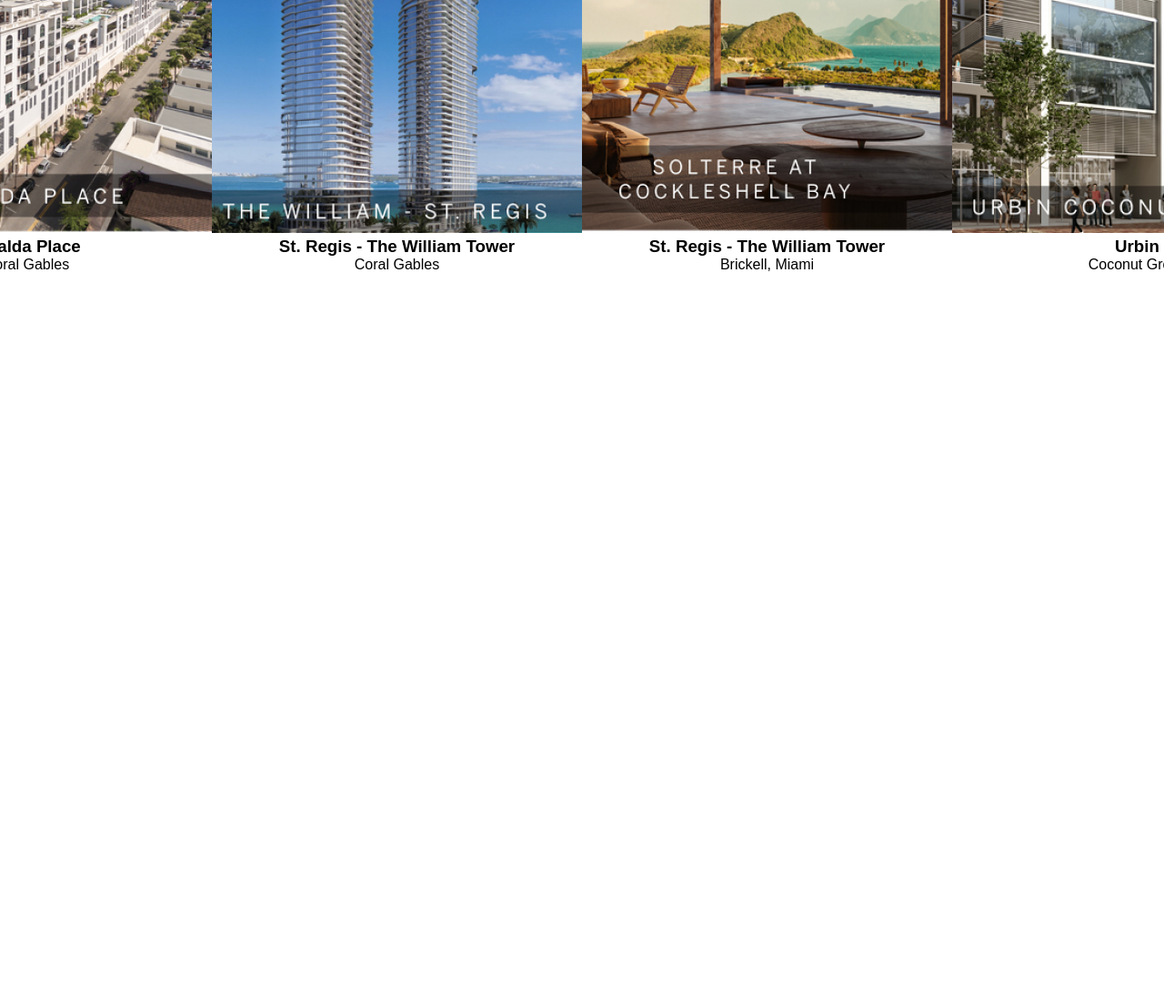
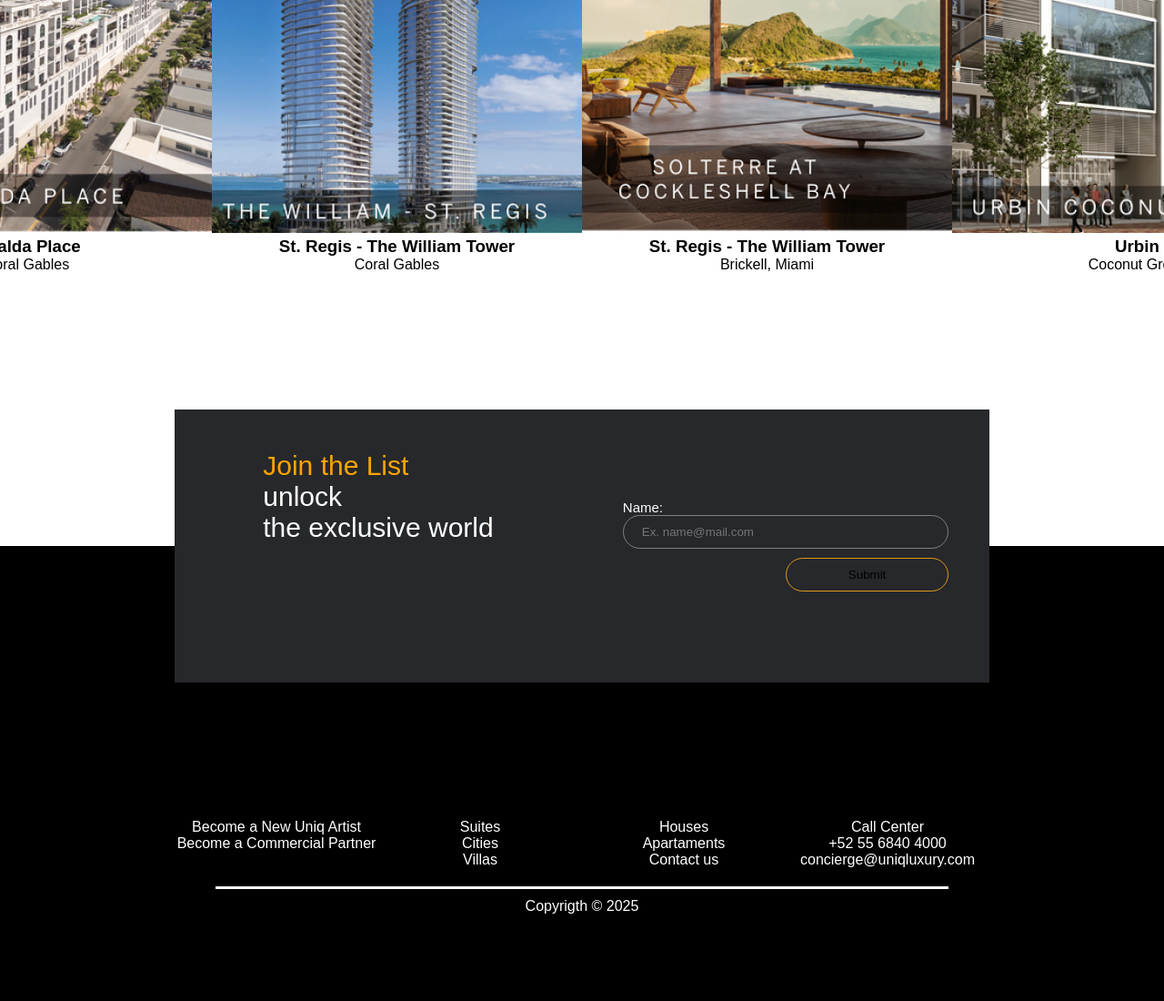
Before and after one commit to amzapata3/Landing-Page-_Angela-Zapata, a plain HTML site: page index.html in a window 1280 px wide. Shown: the part 2148-3248 px from the top of the page at 91% size. Before the commit the page ends 2448 px from the top, so only its background shows below. Drawn offline with Linux system fonts and the light colour scheme.

Commit message:
actualizacion landing Page

```diff
--- a/index.html
+++ b/index.html
@@ -161,10 +161,60 @@
 </div>
 
 <!--footer-->
-<div class="footer">
+<footer>
+    <div class="gris">
+        <div>
+         <p id="text-footer">
+            <span>Join the List</span>
+            <br/>
+             unlock <br/>
+             the exclusive world
+        </p>
+    </div>
 
+    <div class="segunda">
+        <p>Name:</p>
+        <input type="text" placeholder="Ex. name@mail.com">
+        <button class="btn2">Submit</button>
+    </div>
+    </div> <!--aqui se cierra la clase gris-->
+    <div class="Negro">
+        <div class="enlaces">
+            <div class="primera">
+                <ul>
+                    <li>Become a New Uniq Artist</li>
+                    <li>Become a Commercial Partner</li>
+                </ul>
+            </div>
+            <div class="centro">
+                <ul>
+                    <li>Suites</li>
+                    <li>Cities</li>
+                    <li>Villas</li>
+                </ul>
+            </div>
+            <div class="centro">
+                <ul>
+                    <li>Houses</li>
+                    <li>Apartaments</li>
+                    <li>Contact us</li>
+                </ul>
+            </div>
+            <div class="ultima">
+                <ul>
+                    <li>Call Center</li>
+                    <li>+52 55 6840 4000</li>
+                    <li>concierge@uniqluxury.com</li>
+                </ul>
+            </div>
+        </div>
 
-</div>
+            <div class="copy">
+                <p>Copyrigth &copy; 2025 </p>
+            </div>
+    </div>
+
+</footer>
 
 </body>
 
--- a/style.css
+++ b/style.css
@@ -247,3 +247,131 @@
 
 
 }
+
+
+footer{
+    height: 500px;
+    width: 100%;
+    background-color: black;
+    margin-top: 300px;
+
+
+    .Negro{
+        color: white;
+        display: grid;
+        width: 70%;
+        margin: 0 auto;
+
+
+
+        .enlaces{
+            display: grid;
+            grid-template-columns: repeat(4, 1fr);
+
+            .ultima{
+                text-align: right;
+
+            }
+
+            .primera{
+                text-align: start;
+            }
+
+            .centro{
+                text-align: center;
+            }
+
+
+
+
+            ul{
+                list-style: none;
+                text-align: center;
+            }
+
+
+
+
+        }
+
+        .copy{
+            background-color: black;
+            color: white;
+            text-align: center;
+            border-top: solid white;
+            width: 90%;
+            margin: auto;
+            margin-top: 20px;
+            padding: 10px;
+
+        }
+    }
+
+
+
+    .gris{
+        height: 300px;
+        background-color: #26282B;
+        width: 70%;
+        margin: auto;
+        transform: translateY(-50%);
+
+
+
+        display: grid;
+        grid-template-columns: 1fr 1fr;
+
+        #text-footer{
+            font-size: 30px;
+            color: white;
+            justify-self: center;
+            align-self: center;
+            margin-top: 10%;
+
+            span{
+                color: orange;
+            }
+
+        }
+
+       .segunda{
+            display: grid;
+            font-size: 15px;
+            color: white;
+            justify-self: center;
+            align-self: center;
+            width: 80%;
+
+
+
+            input{
+                background-color: transparent;
+                border: solid 1px gray;
+                border-radius: 25px;
+                padding: 10px 20px;
+
+            }
+
+            .btn2{
+                margin-top: 10px;
+                border: #df991b solid 1px;
+                border-radius: 25px;
+                width: 50%;
+                padding: 10px;
+                justify-self: end;
+                background-color: transparent;
+                cursor: pointer;
+
+
+            }
+
+
+
+
+        }
+
+
+    }
+
+
+}
```
